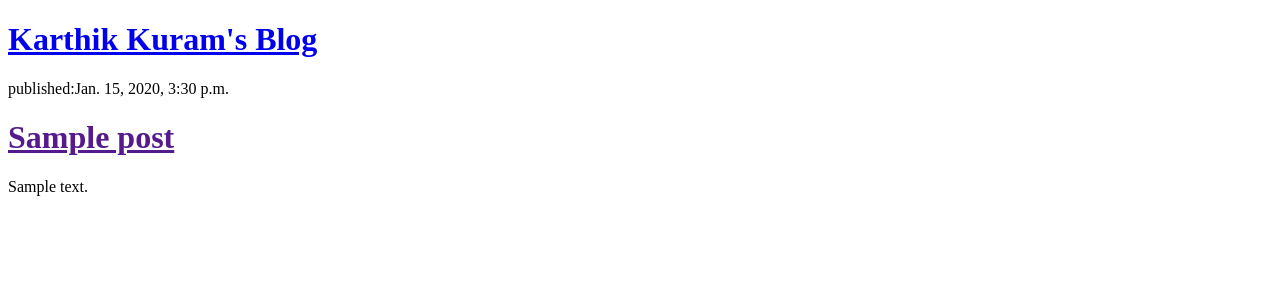
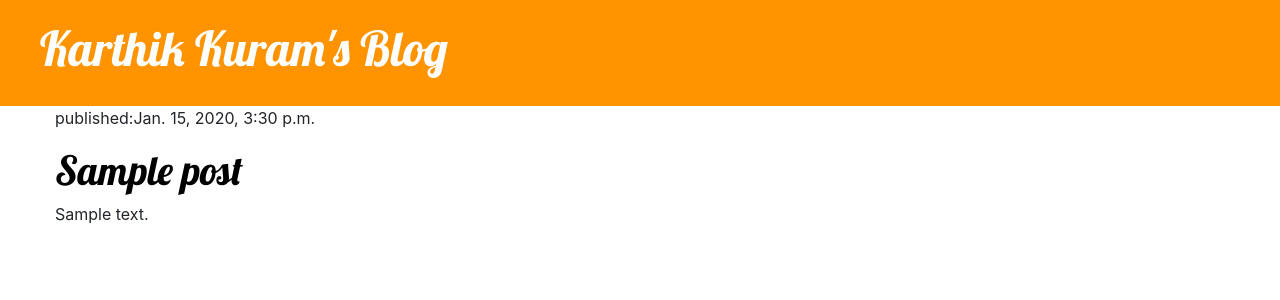
Before and after one commit to KarthikKuram/My-Blog, a Django app: template blog/templates/blog/post_list.html in a window 1280 px wide. Shown: the top 300 px of the page. Run offline with Django 3.2, Linux system fonts and the light colour scheme; the template is opened without the code that fills it: values that come from a table or form of the project are taken from there, others are empty; tables that the repository leaves empty hold one stand-in row (values such as "Sample post"); some libraries are stand-ins or nearby versions.

Commit message:
Added Template Tagging

```diff
--- /dev/null
+++ b/blog/static/css/blog.css
@@ -0,0 +1,46 @@
+.page-header {
+    background-color: #ff9400;
+    margin-top: 0;
+    padding: 20px 20px 20px 40px;
+}
+
+.page-header h1, .page-header h1 a, .page-header h1 a:visited, .page-header h1 a:active {
+    color: #ffffff;
+    font-size: 36pt;
+    text-decoration: none;
+}
+
+.content {
+    margin-left: 40px;
+}
+
+h1, h2, h3, h4 {
+    font-family: 'Lobster', cursive;
+}
+
+.date {
+    color: #828282;
+}
+
+.save {
+    float: right;
+}
+
+.post-form textarea, .post-form input {
+    width: 100%;
+}
+
+.top-menu, .top-menu:hover, .top-menu:visited {
+    color: #ffffff;
+    float: right;
+    font-size: 26pt;
+    margin-right: 20px;
+}
+
+.post {
+    margin-bottom: 70px;
+}
+
+.post h1 a, .post h1 a:visited {
+    color: #000000;
+}
--- /dev/null
+++ b/blog/templates/blog/base.html
@@ -0,0 +1,25 @@
+<!DOCTYPE html>
+{% load static %}
+<html lang="en" dir="ltr">
+  <head>
+    <meta charset="utf-8">
+    <title>My_First_Page_Live!!</title>
+    <link rel="stylesheet" href="https://stackpath.bootstrapcdn.com/bootstrap/4.1.3/css/bootstrap.min.css" integrity="sha384-MCw98/SFnGE8fJT3GXwEOngsV7Zt27NXFoaoApmYm81iuXoPkFOJwJ8ERdknLPMO" crossorigin="anonymous">
+    <link href="//fonts.googleapis.com/css?family=Lobster&subset=latin,latin-ext" rel="stylesheet" type="text/css">
+    <link rel="stylesheet" href="{% static 'css/blog.css' %}">
+  </head>
+  <body>
+    <div class='page-header'>
+      <h1><a href="#">Karthik Kuram's Blog</a></h1>
+    </div>
+
+    <div class="content container">
+      <div class="row">
+        <div class="col-md-12">
+          {% block content%}
+          {% endblock %}
+        </div>
+      </div>
+    </div>
+  </body>
+</html>
--- a/blog/templates/blog/post_list.html
+++ b/blog/templates/blog/post_list.html
@@ -1,19 +1,10 @@
-<!DOCTYPE html>
-<html lang="en" dir="ltr">
-  <head>
-    <meta charset="utf-8">
-    <title>My_First_Page_Live!!</title>
-  </head>
-  <body>
-    <div>
-      <h1><a href="#">Karthik Kuram's Blog</a></h1>
-    </div>
-    {% for post in posts%}
-    <div>
-      <p>published:{{post.published_date}}</p>
-      <h1><a href="">{{post.title}}</a></h1>
-      <p>{{post.text|linebreaksbr}}</p>
-    </div>
-    {% endfor %}
-  </body>
-</html>
+{% extends 'blog/base.html' %}
+{% block content %}
+          {% for post in posts %}
+          <div class='post'>
+            <p>published:{{post.published_date}}</p>
+            <h1><a href="">{{post.title}}</a></h1>
+            <p>{{post.text|linebreaksbr}}</p>
+          </div>
+          {% endfor %}
+{% endblock %}
```
